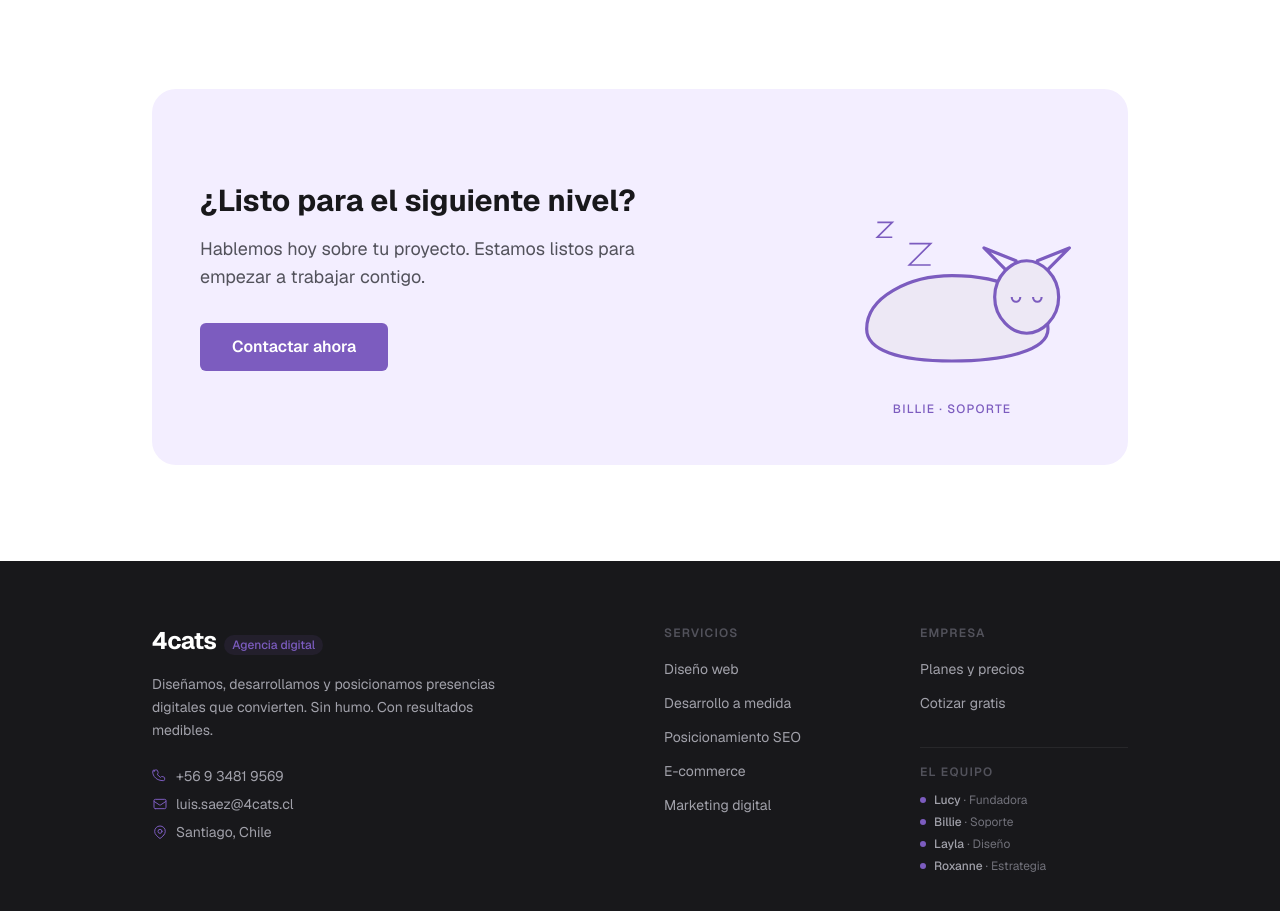
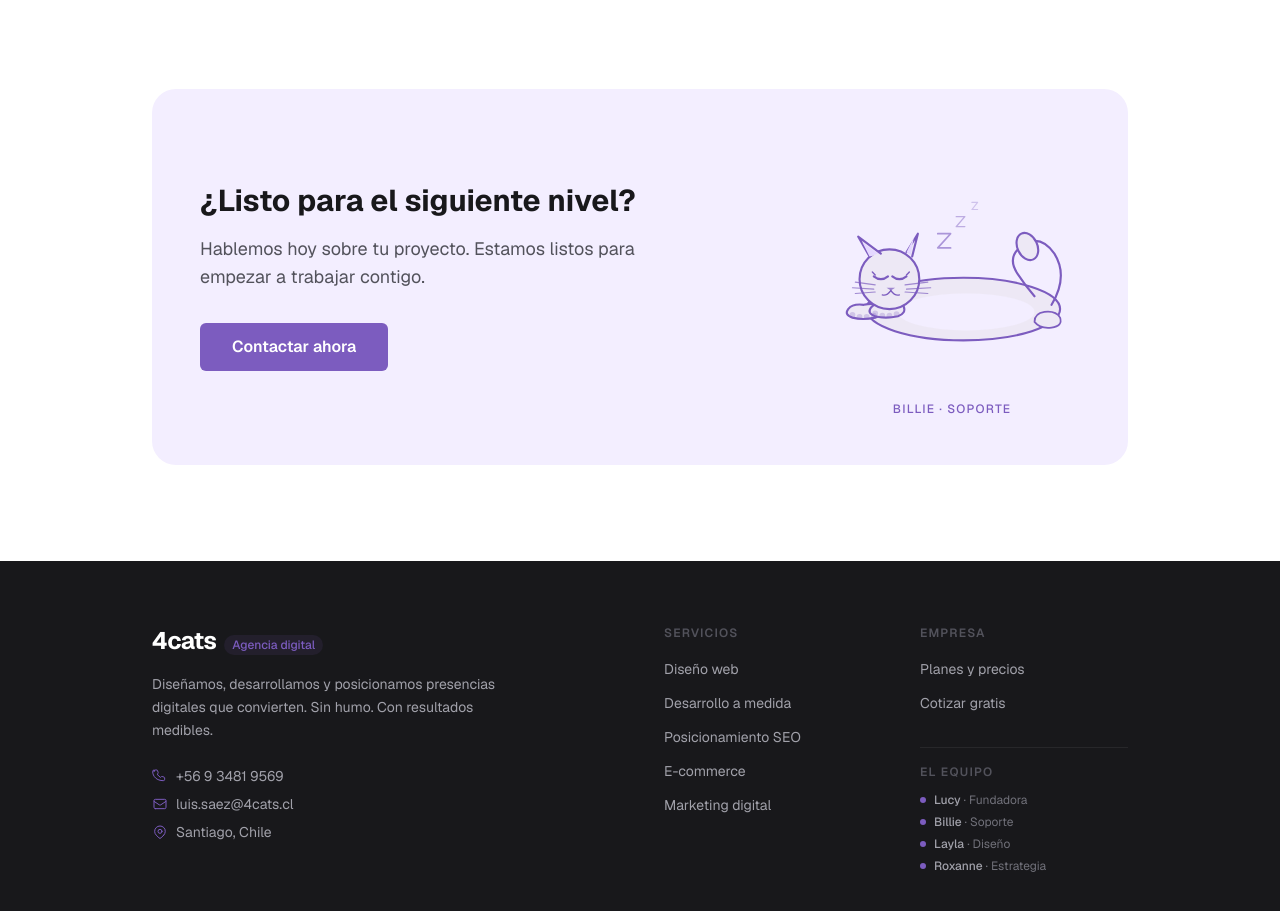
Before and after one commit to 4catsagencia-boop/4cats-app, a Next.js app: page / in a window 1280 px wide. Shown: the part 1400-2311 px from the top of the page. Built offline with nearby package versions, Linux system fonts and the light colour scheme.

Commit message:
Billie: ilustración elaborada echada con patas, cola, bigotes y ZZZ

```diff
--- a/app/components/cats/BillieCat.tsx
+++ b/app/components/cats/BillieCat.tsx
@@ -7,41 +7,96 @@ interface CatProps {
 export default function BillieCat({ className = "" }: CatProps) {
   return (
     <svg
-      viewBox="0 0 120 120"
+      viewBox="0 0 180 120"
       className={className}
       fill="none"
       xmlns="http://www.w3.org/2000/svg"
     >
-      {/* Body lying down */}
+      {/* ── CUERPO echado, forma redondeada horizontal ── */}
+      <ellipse cx="98" cy="91" rx="68" ry="22" fill="#EDE8F5" stroke="#7C5CBF" strokeWidth="1.5" strokeLinecap="round" strokeLinejoin="round" />
+      {/* Barriga suave */}
+      <ellipse cx="100" cy="93" rx="48" ry="13" fill="#F3EEFF" />
+
+      {/* ── PATAS DELANTERAS extendidas hacia la izquierda ── */}
+      {/* Pata izquierda */}
       <path
-        d="M20 90C20 75 40 65 60 65C85 65 105 75 105 90C105 100 85 105 60 105C35 105 20 100 20 90Z"
-        stroke="#7C5CBF"
-        strokeWidth="1.5"
-        strokeLinecap="round"
-        strokeLinejoin="round"
-        fill="#EDE8F5"
+        d="M28 88 Q20 87 17 91 Q14 95 20 97 Q27 99 36 97 Q42 95 40 90 Q37 86 28 88Z"
+        fill="#EDE8F5" stroke="#7C5CBF" strokeWidth="1.5" strokeLinecap="round" strokeLinejoin="round"
       />
-      {/* Head resting */}
+      {/* Pata derecha (debajo de la cabeza) */}
       <path
-        d="M80 75C80 65 88 58 95 58C102 58 110 65 110 75C110 85 102 92 95 92C88 92 80 85 80 75Z"
-        stroke="#7C5CBF"
-        strokeWidth="1.5"
-        fill="#EDE8F5"
+        d="M44 87 Q36 86 33 90 Q30 94 36 96 Q43 98 52 96 Q58 94 56 89 Q53 85 44 87Z"
+        fill="#EDE8F5" stroke="#7C5CBF" strokeWidth="1.5" strokeLinecap="round" strokeLinejoin="round"
       />
-      {/* Ears down */}
+      {/* Beans pata izquierda */}
+      <circle cx="20" cy="95" r="2" fill="#7C5CBF" opacity="0.25" />
+      <circle cx="25" cy="96.5" r="2" fill="#7C5CBF" opacity="0.25" />
+      <circle cx="30" cy="96.5" r="2" fill="#7C5CBF" opacity="0.25" />
+      <circle cx="35" cy="95.5" r="2" fill="#7C5CBF" opacity="0.25" />
+      {/* Beans pata derecha */}
+      <circle cx="36" cy="94" r="2" fill="#7C5CBF" opacity="0.25" />
+      <circle cx="41" cy="95.5" r="2" fill="#7C5CBF" opacity="0.25" />
+      <circle cx="46" cy="95.5" r="2" fill="#7C5CBF" opacity="0.25" />
+      <circle cx="51" cy="94.5" r="2" fill="#7C5CBF" opacity="0.25" />
+
+      {/* ── CABEZA apoyada en las patas ── */}
+      <circle cx="46" cy="70" r="21" fill="#EDE8F5" stroke="#7C5CBF" strokeWidth="1.5" />
+
+      {/* ── OREJAS ── */}
+      {/* Oreja izquierda */}
       <path
-        d="M85 62L75 52L90 58M105 62L115 52L100 58"
-        stroke="#7C5CBF"
-        strokeWidth="1.5"
-        strokeLinecap="round"
-        strokeLinejoin="round"
+        d="M32 54 L24 40 L40 52"
+        fill="#EDE8F5" stroke="#7C5CBF" strokeWidth="1.5" strokeLinecap="round" strokeLinejoin="round"
       />
-      {/* Sleeping eyes */}
-      <path d="M88 75C88 78 92 78 92 75" stroke="#7C5CBF" strokeWidth="1" />
-      <path d="M98 75C98 78 102 78 102 75" stroke="#7C5CBF" strokeWidth="1" />
-      {/* ZZZ */}
-      <path d="M40 50L50 50L40 60L50 60" stroke="#7C5CBF" strokeWidth="0.8" />
-      <path d="M25 40L32 40L25 47L32 47" stroke="#7C5CBF" strokeWidth="0.8" />
+      <path d="M32 54 L27 44 L38 52" fill="#E5D8FF" />
+      {/* Oreja derecha */}
+      <path
+        d="M58 51 L66 38 L62 54"
+        fill="#EDE8F5" stroke="#7C5CBF" strokeWidth="1.5" strokeLinecap="round" strokeLinejoin="round"
+      />
+      <path d="M58 51 L63 41 L61 53" fill="#E5D8FF" />
+
+      {/* ── OJOS somnolientos (arcos hacia abajo = ojos cerrados/soñolientos) ── */}
+      <path d="M35 68 Q40 72 45 68" stroke="#7C5CBF" strokeWidth="1.5" strokeLinecap="round" />
+      <path d="M48 68 Q53 72 58 68" stroke="#7C5CBF" strokeWidth="1.5" strokeLinecap="round" />
+      {/* Pestañas sutiles */}
+      <path d="M36 67 L34 65" stroke="#7C5CBF" strokeWidth="1" strokeLinecap="round" />
+      <path d="M58 67 L60 65" stroke="#7C5CBF" strokeWidth="1" strokeLinecap="round" />
+
+      {/* ── NARIZ y BOCA ── */}
+      <path d="M44 76 L47 78 L50 76" fill="#7C5CBF" opacity="0.7" />
+      <path d="M47 78 Q44 82 41 81" stroke="#7C5CBF" strokeWidth="1" strokeLinecap="round" />
+      <path d="M47 78 Q50 82 53 81" stroke="#7C5CBF" strokeWidth="1" strokeLinecap="round" />
+
+      {/* ── BIGOTES izquierda ── */}
+      <path d="M22 72 L36 74" stroke="#7C5CBF" strokeWidth="0.8" strokeLinecap="round" opacity="0.7" />
+      <path d="M20 76 L35 77" stroke="#7C5CBF" strokeWidth="0.8" strokeLinecap="round" opacity="0.7" />
+      <path d="M22 80 L36 79" stroke="#7C5CBF" strokeWidth="0.8" strokeLinecap="round" opacity="0.7" />
+      {/* ── BIGOTES derecha ── */}
+      <path d="M57 74 L73 72" stroke="#7C5CBF" strokeWidth="0.8" strokeLinecap="round" opacity="0.7" />
+      <path d="M58 77 L75 76" stroke="#7C5CBF" strokeWidth="0.8" strokeLinecap="round" opacity="0.7" />
+      <path d="M57 79 L73 80" stroke="#7C5CBF" strokeWidth="0.8" strokeLinecap="round" opacity="0.7" />
+
+      {/* ── COLA enroscada en la parte derecha del cuerpo ── */}
+      <path
+        d="M160 88 Q172 68 162 52 Q152 38 140 46 Q128 54 136 66 Q142 75 148 82"
+        stroke="#7C5CBF" strokeWidth="1.5" strokeLinecap="round" strokeLinejoin="round"
+      />
+      {/* Punta de la cola */}
+      <ellipse cx="143" cy="47" rx="7" ry="10" fill="#EDE8F5" stroke="#7C5CBF" strokeWidth="1.5"
+        style={{ transformOrigin: "143px 47px", transform: "rotate(-25deg)" }}
+      />
+
+      {/* ── PATAS TRASERAS asomando ── */}
+      <path
+        d="M148 100 Q152 105 160 104 Q168 103 166 97 Q163 92 155 93 Q148 94 148 100Z"
+        fill="#EDE8F5" stroke="#7C5CBF" strokeWidth="1.2" strokeLinecap="round" strokeLinejoin="round"
+      />
+
+      {/* ── ZZZ flotando ── */}
+      <path d="M80 38 L89 38 L80 48 L89 48" stroke="#7C5CBF" strokeWidth="1.2" strokeLinecap="round" strokeLinejoin="round" opacity="0.6" />
+      <path d="M93 26 L99 26 L93 33 L99 33" stroke="#7C5CBF" strokeWidth="1" strokeLinecap="round" strokeLinejoin="round" opacity="0.45" />
+      <path d="M104 16 L108 16 L104 21 L108 21" stroke="#7C5CBF" strokeWidth="0.8" strokeLinecap="round" strokeLinejoin="round" opacity="0.3" />
     </svg>
   );
 }
```
